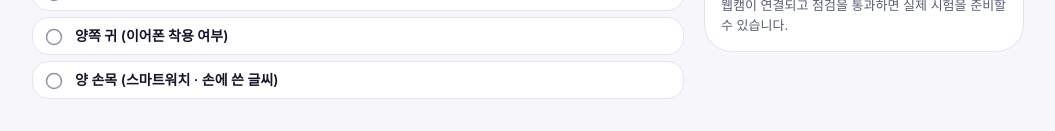
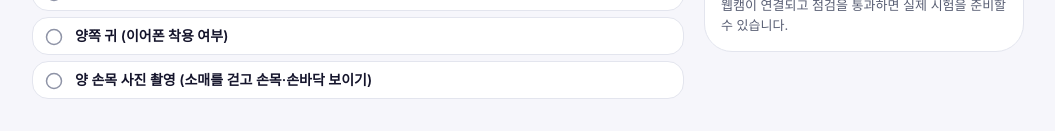
Before and after one commit to KosAmigo/pAIr-front, a React (Vite) app in the folder frontend/: page /practice in a window 1280 px wide. Shown: the part 467-598 px from the top of the page, without its empty margins (112-1167 px from the left). Built offline with nearby package versions, Linux system fonts and the light colour scheme; no server answers; a web font is replaced by a local one.

Commit message:
fix: 손목 점검 문구를 워치 감지가 아닌 손목 사진 촬영으로 수정

```diff
--- a/frontend/src/proctor/react/EnvCheckPanel.tsx
+++ b/frontend/src/proctor/react/EnvCheckPanel.tsx
@@ -45,7 +45,7 @@ const ALL_ITEMS: CheckItem[] = [
   { id: 'placement', label: '얼굴 위치 · 혼자 있는지', status: 'pending', detail: '' },
   { id: 'performance', label: '이 PC의 분석 속도', status: 'pending', detail: '' },
   { id: 'ears', label: '양쪽 귀 (이어폰 착용 여부)', status: 'pending', detail: '' },
-  { id: 'wrist', label: '양 손목 (스마트워치 · 손에 쓴 글씨)', status: 'pending', detail: '' },
+  { id: 'wrist', label: '양 손목 사진 촬영 (소매를 걷고 손목·손바닥 보이기)', status: 'pending', detail: '' },
   { id: 'phone', label: '휴대폰 캠: 조명·책상 위 스캔', status: 'pending', detail: '' },
 ]
 // 휴대폰 캠을 쓰지 않으면 휴대폰 점검 항목은 목록에서 뺀다
```
